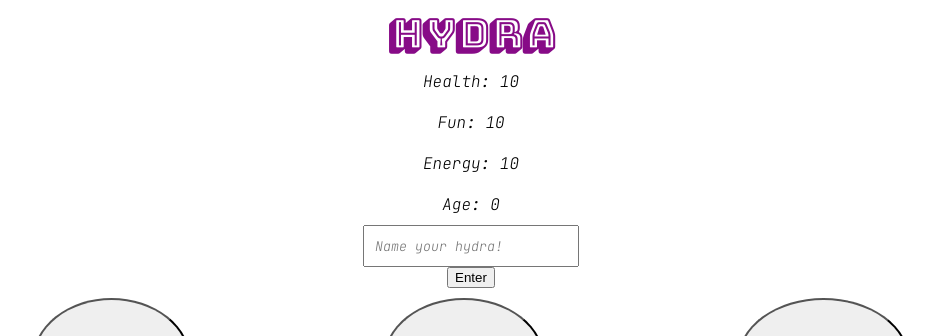
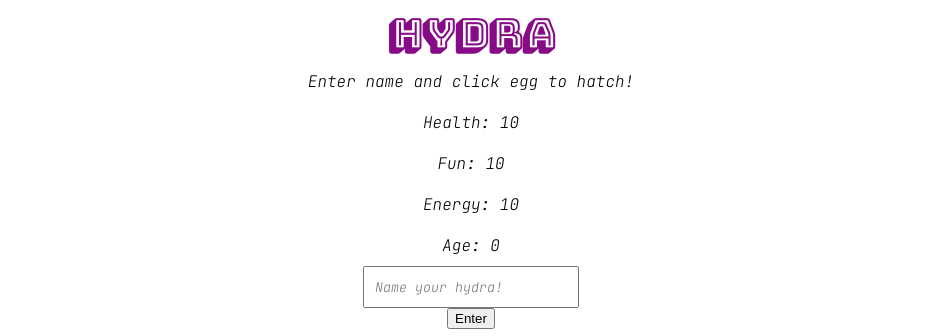
Before and after one commit to DoireannJane/Tamagotchi, a plain HTML site: page index.html in a window 1280 px wide. Shown: the top 336 px of the page, without its empty margins (169-1110 px from the left). Drawn offline with nearby package versions, Linux system fonts and the light colour scheme.

Commit message:
Added Instructions

```diff
--- a/index.html
+++ b/index.html
@@ -20,6 +20,7 @@
 
   <header>
     <h1>Hydra</h1>
+    <section class="overall" id="EggStart">Enter name and click egg to hatch!</section>
     <section class="overall" id="Health">Health: 10</section>
     <section class="overall" id="Fun">Fun: 10</section>
     <section class="overall" id="Energy">Energy: 10</section>
```
